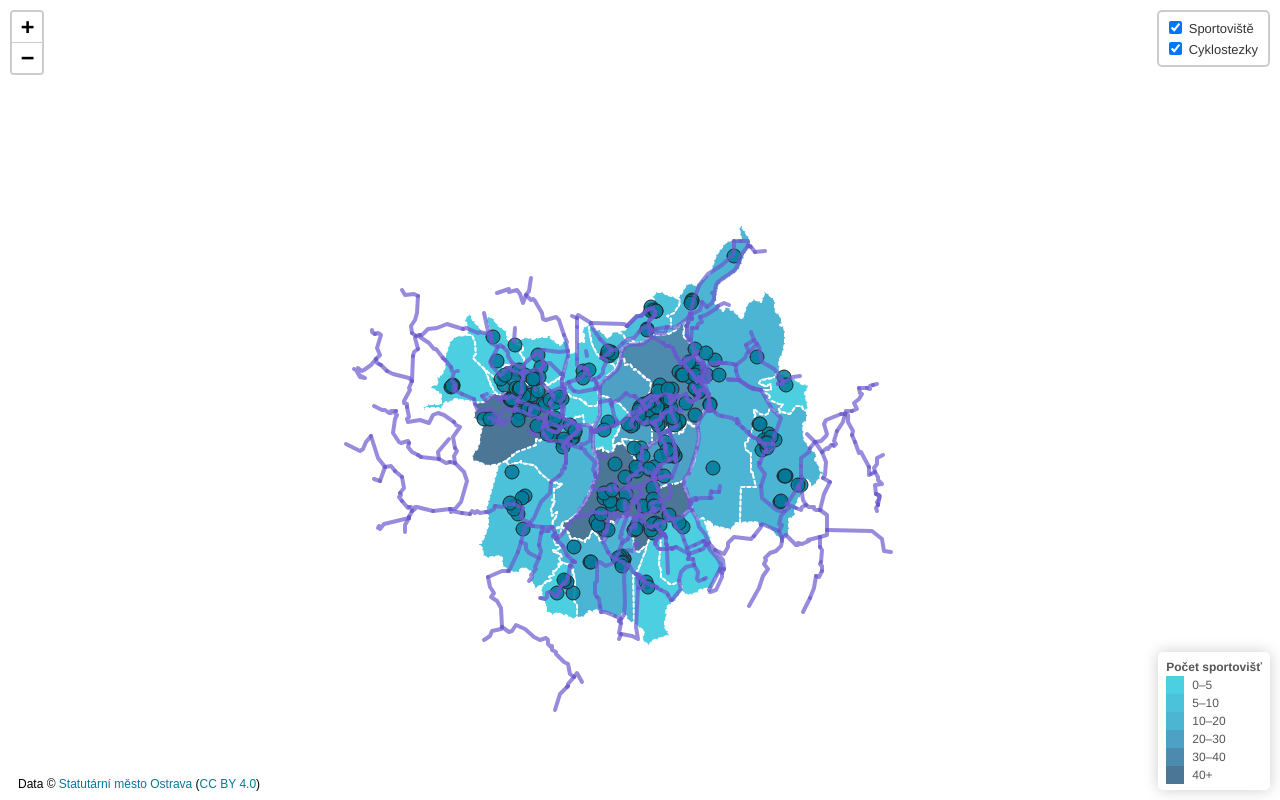
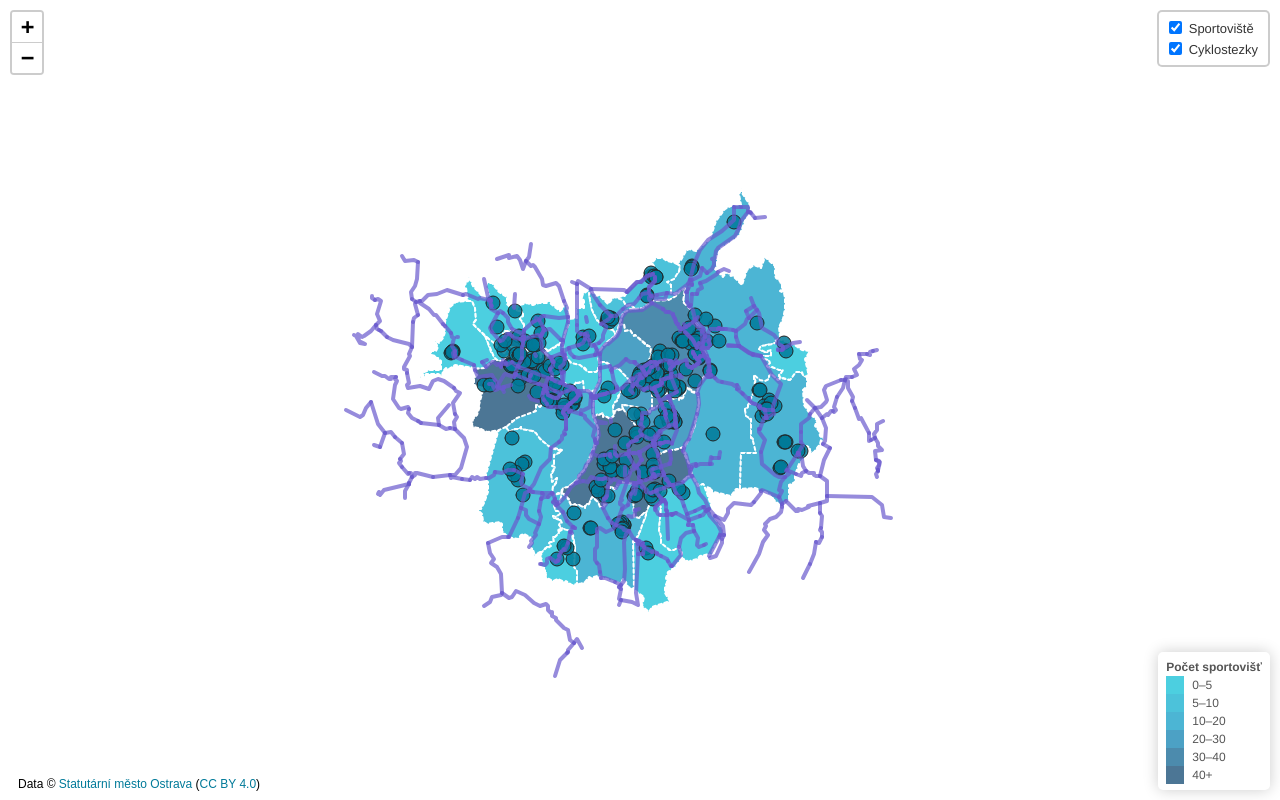
Before and after one commit to simonovacek/simonovacek.github.io, a plain HTML site: page index.html in a window 1280 px wide. Drawn offline with nearby package versions, Linux system fonts and the light colour scheme.

Commit message:
index.html

```diff
--- a/index.html
+++ b/index.html
@@ -74,7 +74,7 @@
   <script>
     /* ===== Mapa ===== */
     const map = L.map('map', {
-      center: [49.835, 18.250],
+      center: [49.820, 18.250],
       zoom: 11,
       zoomControl: true,
       scrollWheelZoom: 'mouse',
```
